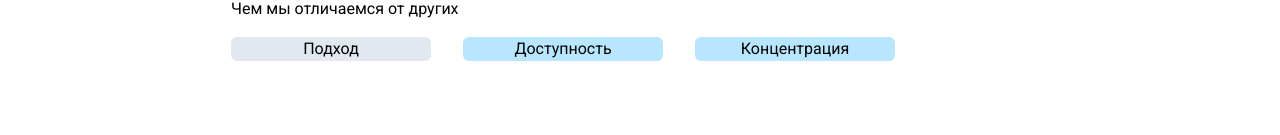
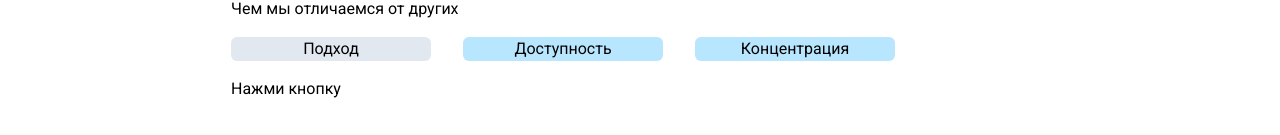
Before and after one commit to AndreyZaytsev90/React2024, a React (Vite) app in the folder 01-react/01-react-basic-start/: page / in a window 1280 px wide. Shown: the part 501-636 px from the top of the page. Built offline with nearby package versions, Linux system fonts and the light colour scheme.

Commit message:
first commit 24/06/25(2)

```diff
--- a/01-react/01-react-basic-start/src/App.jsx
+++ b/01-react/01-react-basic-start/src/App.jsx
@@ -47,7 +47,11 @@ export const App = memo(() => {
                             btnName={"Концентрация"}
                             callBack={() => setContent(differences.program)}/>
                 </section>
-                <p className="mt-4">{content}</p>
+                {content ? (
+                    <p className="mt-4">{content}</p>
+                ): (
+                    <p className="mt-4">Нажми кнопку</p>
+                )}
             </main>
         </div>
     )
--- a/01-react/01-react-basic-start/src/components/Header.jsx
+++ b/01-react/01-react-basic-start/src/components/Header.jsx
@@ -4,13 +4,11 @@ import { memo, useEffect, useState } from "react";
 const Header = memo(() => {  // memo уже применяется, но можно явно указать
     const [date, setDate] = useState(new Date());
 
-    useEffect(() => {
-        const interval = setInterval(() => {
+    setInterval(() => {
             setDate(new Date());
         }, 1000);
 
-        return () => clearInterval(interval);
-    }, []);
+
 
     return (
         <header>
```
